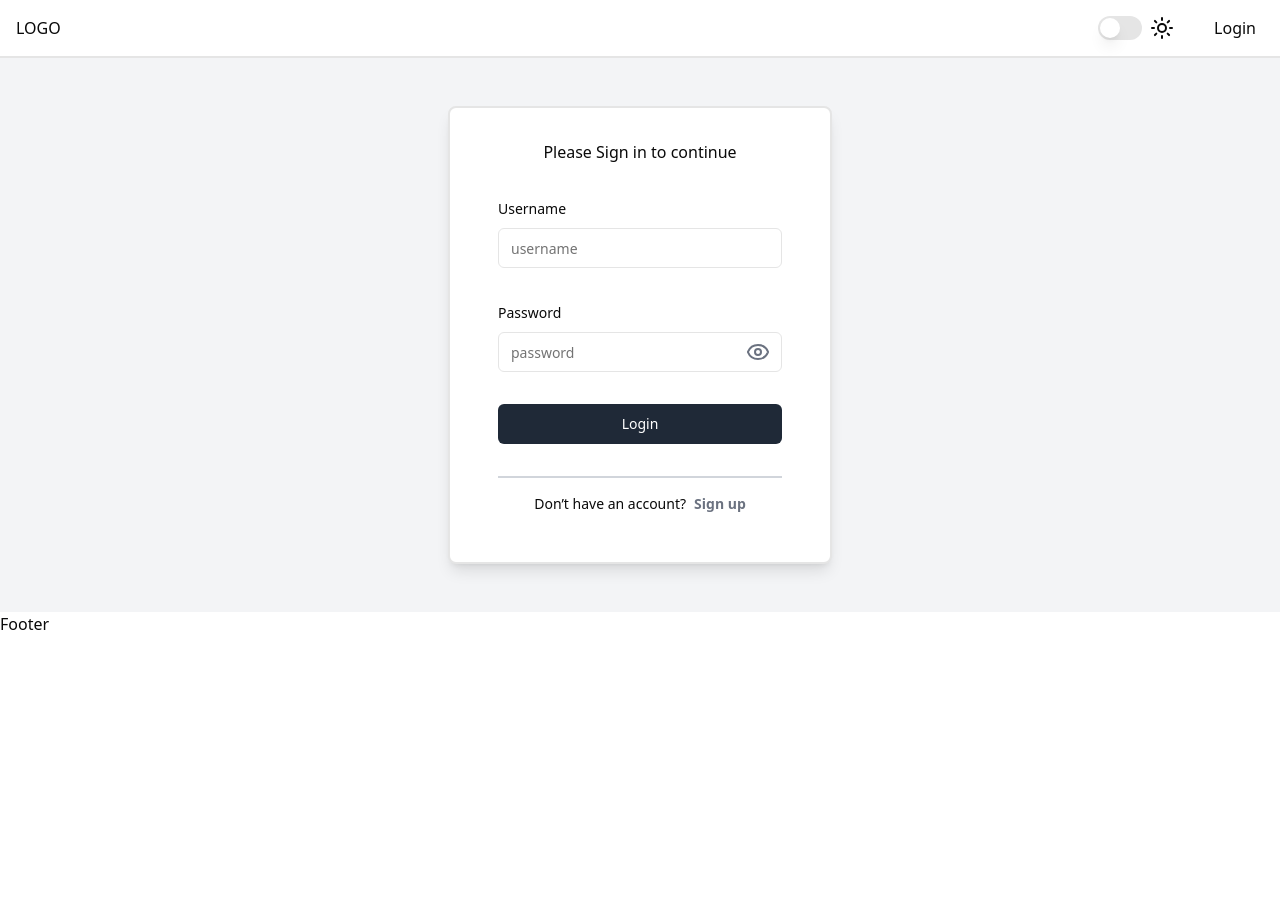
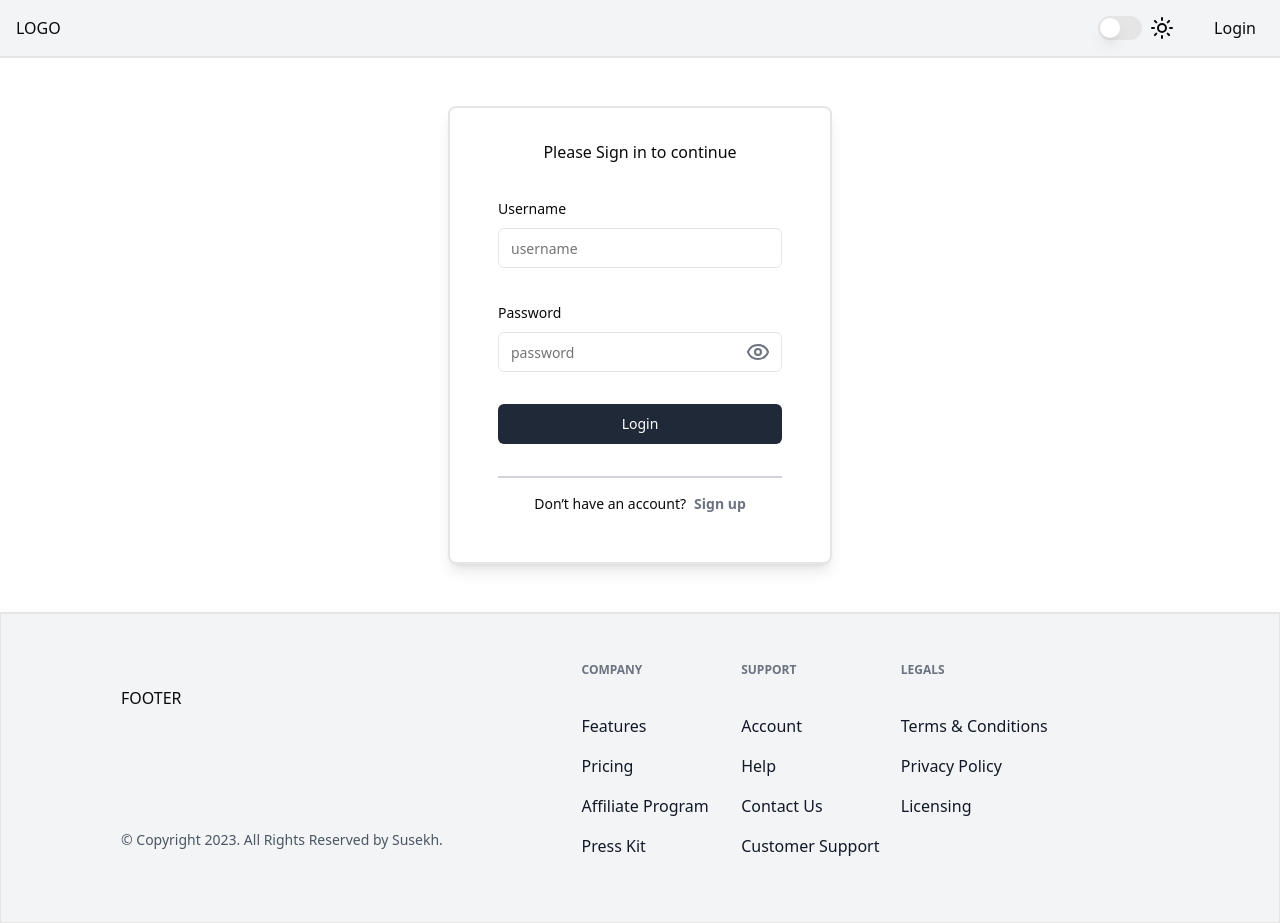
Before and after one commit to Susekh/klarvik-frontend, a React app: page /auth in a window 1280 px wide. Before the commit the page ends 800 px from the top, so only its background shows below. Built offline with nearby package versions, Linux system fonts and the light colour scheme; no server answers; the HTML template or start-up script is replaced by a standard one.

Commit message:
Added footerr

```diff
--- a/src/components/Footer.tsx
+++ b/src/components/Footer.tsx
@@ -1,7 +1,143 @@
+import { Link } from 'react-router-dom'
 
 function Footer() {
   return (
-    <div>Footer</div>
+    <section className="overflow-hidden lg:p-12 lg:px-24 border bg-gray-100 dark:bg-neutral-800 border-t-2">
+            <div className="">
+                <div className="flex flex-wrap">
+                    <div className="w-full p-6 md:w-1/2 lg:w-5/12">
+                        <div className="flex h-full flex-col justify-between">
+                            <div className="mb-4 inline-flex items-center dark:text-gray-400">
+                                FOOTER
+                            </div>
+                            <div>
+                                <p className="text-sm text-gray-600 dark:text-gray-400">
+                                    &copy; Copyright 2023. All Rights Reserved by Susekh.
+                                </p>
+                            </div>
+                        </div>
+                    </div>
+                    <div className='flex flex-wrap justify-between lg:w-1/2 px-8'>
+                    <div  className="lg:w-1/3 w-1/2 pb-4">
+                        <div className="h-full lg:pt-0 pt-12">
+                            <h3 className="tracking-px mb-9  text-xs font-semibold uppercase text-gray-500">
+                                Company
+                            </h3>
+                            <ul>
+                                <li className="mb-4">
+                                    <Link
+                                        className=" text-base font-medium text-gray-900 hover:text-gray-500 dark:text-gray-400 dark:hover:text-gray-300"
+                                        to="/"
+                                    >
+                                        Features
+                                    </Link>
+                                </li>
+                                <li className="mb-4">
+                                    <Link
+                                        className=" text-base font-medium text-gray-900 hover:text-gray-500 dark:text-gray-400 dark:hover:text-gray-300"
+                                        to="/"
+                                    >
+                                        Pricing
+                                    </Link>
+                                </li>
+                                <li className="mb-4">
+                                    <Link
+                                        className=" text-base font-medium text-gray-900 hover:text-gray-500 dark:text-gray-400 dark:hover:text-gray-300"
+                                        to="/"
+                                    >
+                                        Affiliate Program
+                                    </Link>
+                                </li>
+                                <li>
+                                    <Link
+                                        className=" text-base font-medium text-gray-900 hover:text-gray-500 dark:text-gray-400 dark:hover:text-gray-300"
+                                        to="/"
+                                    >
+                                        Press Kit
+                                    </Link>
+                                </li>
+                            </ul>
+                        </div>
+                    </div>
+                    <div className="lg:w-1/3 w-1/2">
+                        <div className="h-full lg:pt-0 pt-12">
+                            <h3 className="mb-9 text-xs font-semibold uppercase text-gray-500">
+                                Support
+                            </h3>
+                            <ul>
+                                <li className="mb-4">
+                                    <Link
+                                        className=" text-base font-medium text-gray-900 hover:text-gray-500 dark:text-gray-400 dark:hover:text-gray-300"
+                                        to="/"
+                                    >
+                                        Account
+                                    </Link>
+                                </li>
+                                <li className="mb-4">
+                                    <Link
+                                        className=" text-base font-medium text-gray-900 hover:text-gray-500 dark:text-gray-400 dark:hover:text-gray-300"
+                                        to="/"
+                                    >
+                                        Help
+                                    </Link>
+                                </li>
+                                <li className="mb-4">
+                                    <Link
+                                        className=" text-base font-medium text-gray-900 hover:text-gray-500 dark:text-gray-400 dark:hover:text-gray-300"
+                                        to="/"
+                                    >
+                                        Contact Us
+                                    </Link>
+                                </li>
+                                <li>
+                                    <Link
+                                        className=" text-base font-medium text-gray-900 hover:text-gray-500 dark:text-gray-400 dark:hover:text-gray-300"
+                                        to="/"
+                                    >
+                                        Customer Support
+                                    </Link>
+                                </li>
+                            </ul>
+                        </div>
+                    </div>
+                    <div className="lg:w-1/3 w-1/2">
+                        <div className="h-full lg:pt-0 pt-12">
+                            <h3 className="tracking-px mb-9  text-xs font-semibold uppercase text-gray-500">
+                                Legals
+                            </h3>
+                            <ul>
+                                <li className="mb-4">
+                                    <Link
+                                        className=" text-base font-medium text-gray-900 hover:text-gray-500 dark:text-gray-400 dark:hover:text-gray-300"
+                                        to="/"
+                                    >
+                                        Terms &amp; Conditions
+                                    </Link>
+                                </li>
+                                <li className="mb-4">
+                                    <Link
+                                        className=" text-base font-medium text-gray-900 hover:text-gray-500 dark:text-gray-400 dark:hover:text-gray-300"
+                                        to="/"
+                                    >
+                                        Privacy Policy
+                                    </Link>
+                                </li>
+                                <li>
+                                    <Link
+                                        className=" text-base font-medium text-gray-900 hover:text-gray-500 dark:text-gray-400 dark:hover:text-gray-300"
+                                        to="/"
+                                    >
+                                        Licensing
+                                    </Link>
+                                </li>
+                            </ul>
+                        </div>
+                    </div>
+                    </div>
+
+                </div>
+            </div>
+        </section>
   )
 }
 
--- a/src/components/Navbar.tsx
+++ b/src/components/Navbar.tsx
@@ -8,7 +8,7 @@ type props = {
 
 function Navbar({isDark , setIsDark} : props) {
   return (
-    <div className=" dark:bg-neutral-800 dark:text-white p-2 pl-4 pr-4 flex justify-between items-center duration-500 border-b-2">
+    <div className=" dark:bg-neutral-800 bg-gray-100 dark:text-white p-2 pl-4 pr-4 flex justify-between items-center duration-500 border-b-2">
       LOGO
       <div className="flex gap-8">
         <ThemeToggler isDark={isDark} setIsDark={setIsDark}/>
--- a/src/pages/Auth.tsx
+++ b/src/pages/Auth.tsx
@@ -8,7 +8,7 @@ function Auth() {
 
   return (
     <>
-      <div className='flex items-center justify-center lg:p-12 p-4 bg-gray-100 dark:bg-neutral-600'>
+      <div className='flex items-center justify-center lg:p-12 p-4 dark:bg-neutral-600'>
         <div className='border-2 dark:border-none shadow-lg rounded-lg pt-8 pb-8 pl-12 pr-12 lg:w-96 md:w-3/5 w-10/12 bg-white'>
           {isSignIn? <SignInForm setIsSignIn={setIsSignIn}/> : <SignUpForm setIsSignIn={setIsSignIn}/>}
         </div>
```
